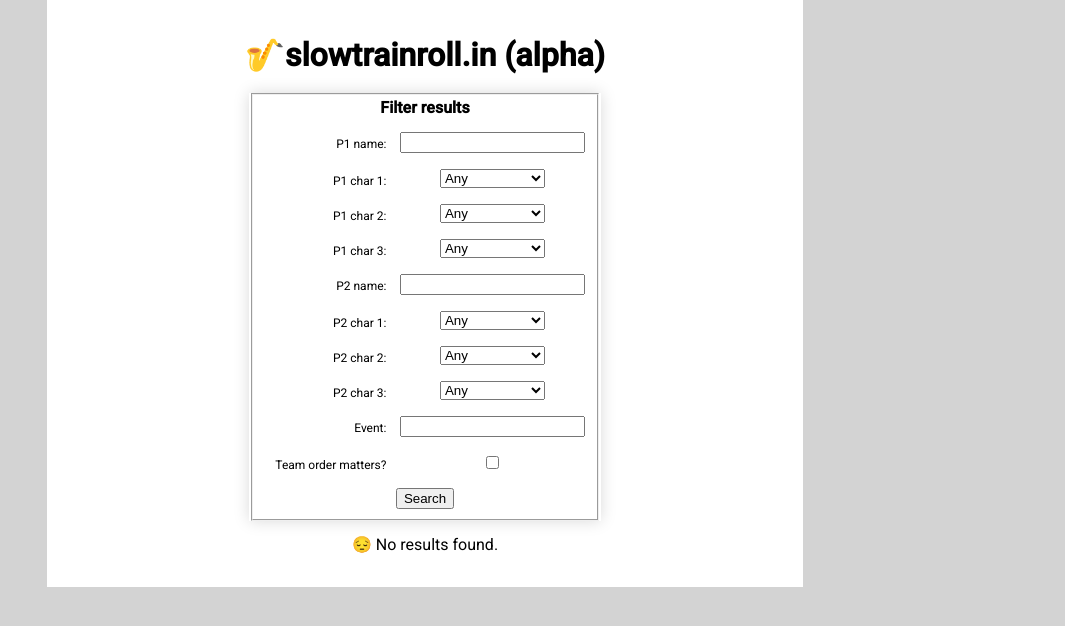
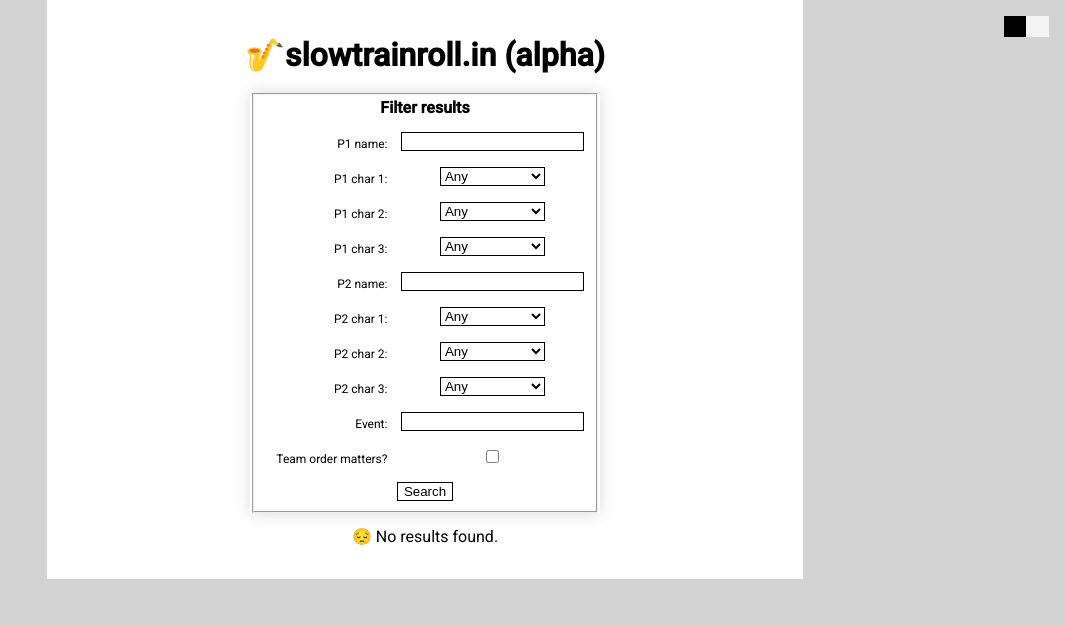
Before and after one commit to hugh-braico/slowtrainroll.in, a Django app: page / in a window 1280 px wide. Shown: the top 626 px of the page, without its empty margins (215-1280 px from the left). Run offline with Django 3.2, Linux system fonts and the light colour scheme; data that the repository does not hold is empty; style sheets or scripts are compiled from the project's sources.

Commit message:
Dark mode (#8)
* Add compiled assets to gitignore
* Initial dark mode switch
* Remember the users mode in localstorage

```diff
--- /dev/null
+++ b/viewer/static/viewer/helpers.less
@@ -0,0 +1,28 @@
+.init-colours(@lists) {
+    :root[data-theme="theme-light"]{
+
+        .loop(length(@lists));
+        .loop(@i) when (@i > 0) {
+            .loop((@i - 1));
+
+            .init-colour(extract(extract(@lists, @i), 1), extract(extract(@lists, @i), 2));
+        }
+    }
+    :root[data-theme="theme-dark"]{
+
+        .loop(length(@lists));
+        .loop(@i) when (@i > 0) {
+            .loop((@i - 1));
+
+            .init-colour( extract( extract(@lists, @i), 1), extract( extract(@lists, @i), 3));
+        }
+    }
+}
+
+.init-colour(@name, @value){
+    --colour-@{name}: @value;
+}
+
+.colour(@x) {
+    @result: var(~'--colour-@{x}')
+}
--- a/viewer/static/viewer/style.less
+++ b/viewer/static/viewer/style.less
@@ -1,7 +1,15 @@
+@import 'helpers';
+
 @import 'https://fonts.googleapis.com/css?family=Roboto:300,400,500.css';
-
+//              colour variabl  Light mode      Dark mode
+.init-colours(  html-bg         lightgray   black,
+                body-bg         white       #191a1b,
+                table-header    #ffd26e     #7e6319,
+                table-row-even  #f3f3f3     #202123,
+                text            black       #e7e6e3;
+            );
 html {
-    background-color: lightgray;
+    background-color: .colour(html-bg)[];
 }
 
 body {
@@ -10,7 +18,7 @@ body {
     margin: auto;
     line-height: 1;
     font-family: "Roboto", "Helvetica", "Arial", sans-serif;
-    background-color: white;
+    background-color: .colour(body-bg)[];
     text-align: center;
 }
 
@@ -44,8 +52,17 @@ th, td {
     vertical-align: middle;
 }
 
+th, td, label, h1, strong, input, select{
+    color: .colour(text)[];
+}
+
+input, select{
+    background-color: .colour(body-bg)[];
+    border: 1px solid .colour(text)[];
+}
+
 th {
-    background-color: #ffd26e;
+    background-color: .colour(table-header)[];
     position:sticky;
     top:0;
 }
@@ -59,11 +76,11 @@ tbody tr {
 }
 
 tbody tr:nth-of-type(even) {
-    background-color: #f3f3f3;
+    background-color: .colour(table-row-even)[];
 }
 
 tbody tr:last-of-type {
-    border-bottom: 2px solid #ffd26e;
+    border-bottom: 2px solid .colour(table-header)[];
 }
 
 a {
@@ -71,5 +88,46 @@ a {
 }
 
 table tbody .event{
-    background: #ffd26e;
+    background: .colour(table-header)[];
 }
+
+.switch{
+    position:fixed;
+    top:0;
+    right:0;
+    width:2rem;
+    height:1rem;
+    margin:1rem;
+    & input {
+        width:0;
+    }
+    .slider {
+        position: absolute;
+        cursor: pointer;
+        top: 0;
+        left: 0;
+        right: 0;
+        bottom: 0;
+        height:100%;
+        width:100%;
+        background-color: .colour(table-row-even)[];;
+        -webkit-transition: .4s;
+        transition: .4s;
+        &:before {
+            position: absolute;
+            content: "";
+            height: 100%;
+            width: 50%;
+            left:0;
+            bottom:0;
+            background-color: .colour(text)[];;
+            -webkit-transition: .4s all ease;
+            transition: .4s all ease;
+          }
+      }
+    input:checked + .slider {
+        &:before{
+            transform: translateX(100%);
+        }
+    }
+}
--- /dev/null
+++ b/viewer/templates/modeswitch.html
@@ -0,0 +1,15 @@
+<label class="switch">
+  <input type="checkbox" id="light-mode-switch">
+  <span class="slider"></span>
+</label>
+<script>
+  const mode = localStorage.getItem('lightmode') === 'true'
+  const html = document.querySelector('html')
+
+  html.dataset.theme = `theme-${mode ? 'dark' : 'light'}`
+  document.getElementById("light-mode-switch").checked = mode
+  document.getElementById("light-mode-switch").addEventListener("click", function() {
+    html.dataset.theme = `theme-${this.checked ? 'dark' : 'light'}`
+    localStorage.setItem('lightmode', this.checked)
+    })
+</script>
--- a/viewer/templates/viewer/index.html
+++ b/viewer/templates/viewer/index.html
@@ -12,8 +12,8 @@
   </head>
 
   <body>
+    {% include "modeswitch.html" %}
     <h1>🎷slowtrainroll.in (alpha)</h1>
-
     <form action="{% url 'viewer:index' %}" method="get">
     <fieldset>
       <strong>Filter results</strong>
```
Also changed, not shown: 1 other file.
